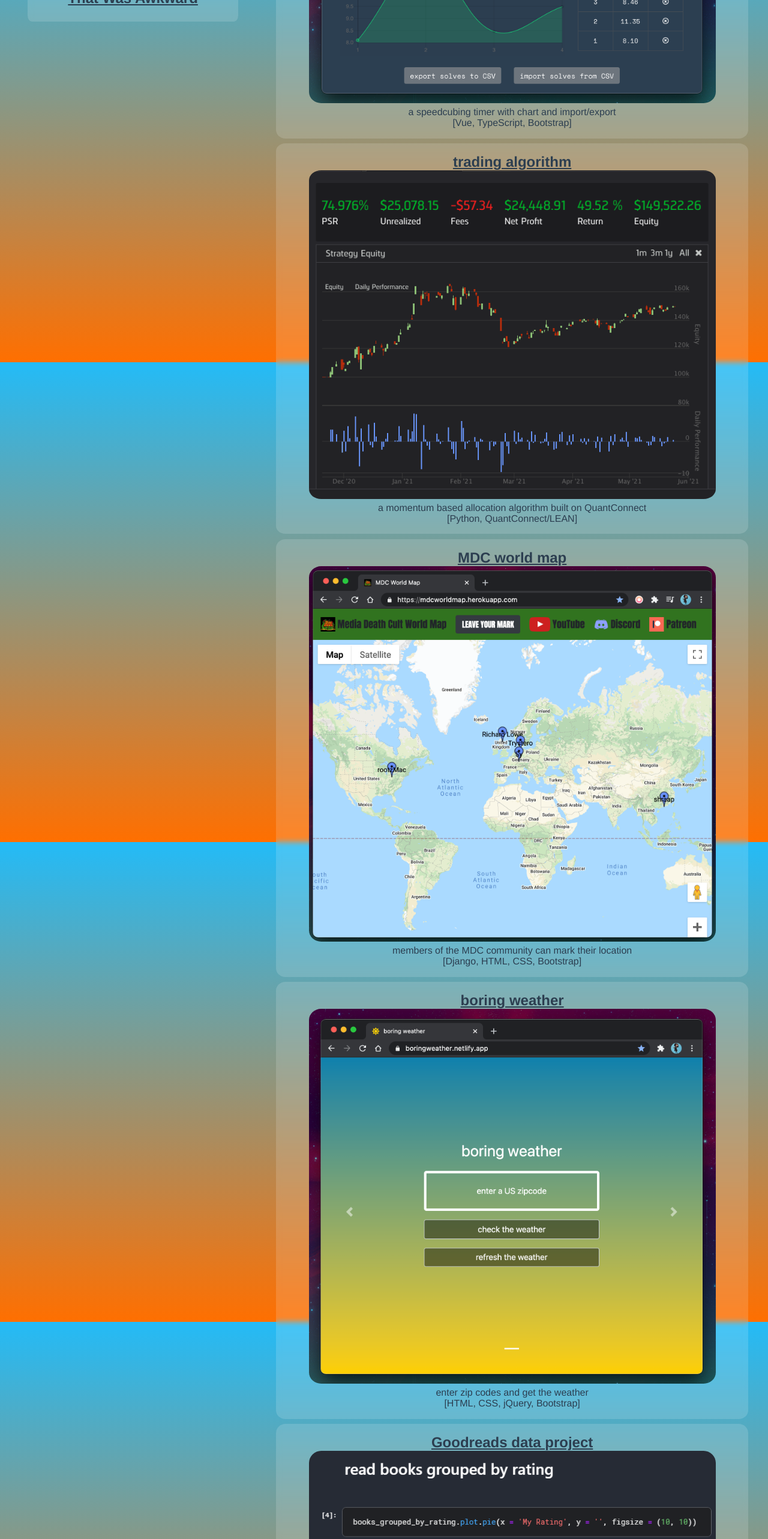
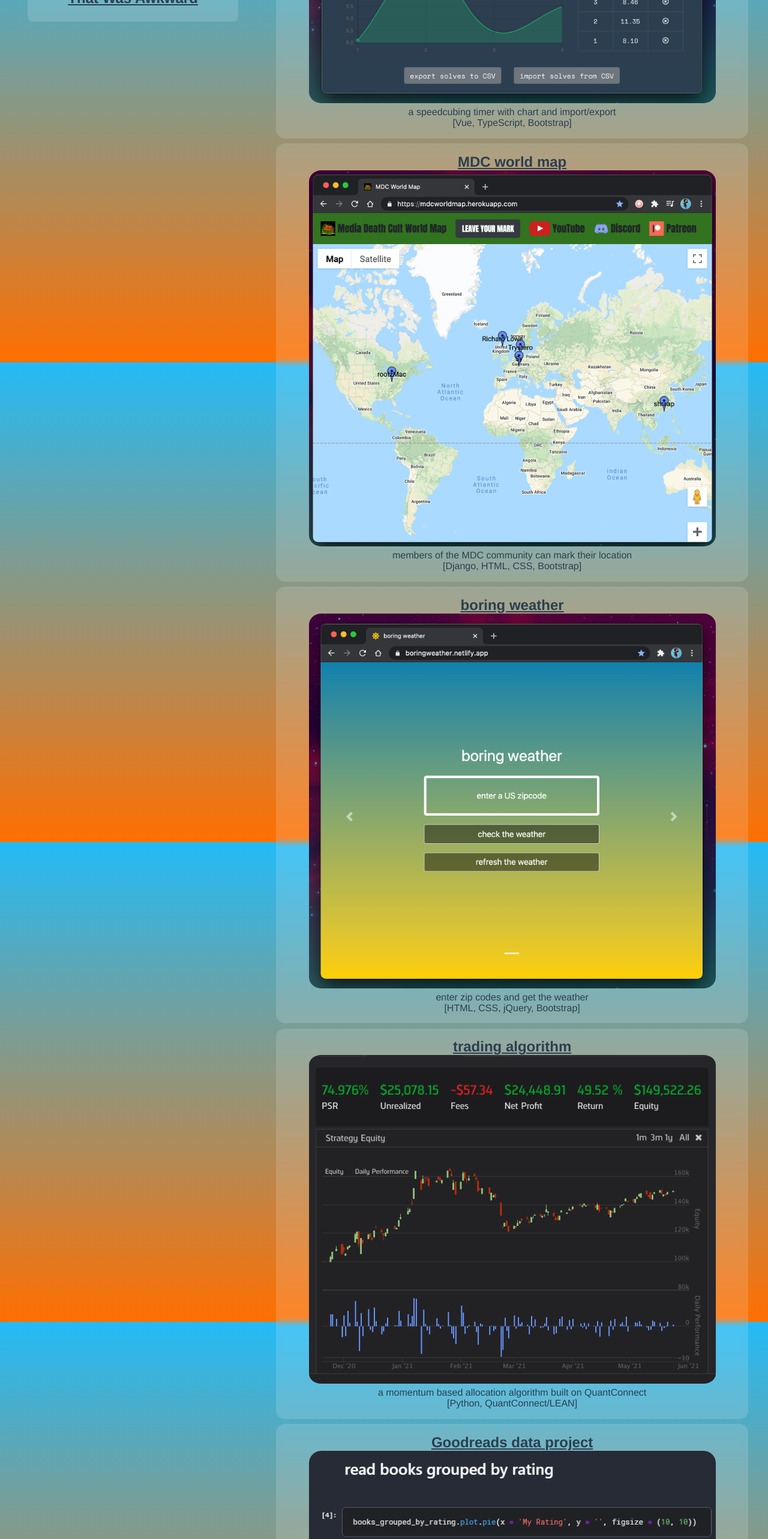
Before and after one commit to ruthrootz/portfolio, a Vue app: page / in a window 1280 px wide. Shown: the part 996-3562 px from the top of the page at 60% size. Built offline with nearby package versions, Linux system fonts and the light colour scheme.

Commit message:
reordered projects

```diff
--- a/src/components/Home.vue
+++ b/src/components/Home.vue
@@ -88,15 +88,6 @@
                         <div>[Vue, TypeScript, Bootstrap]</div>
                     </li>
                     <li class="foggy-glass demo">
-                        <a id="quant" href="https://github.com/ruthrootz/quantconnect-trading-algorithm" target="_blank">trading algorithm
-                            <div>
-                                <img class="demo-image" src="@/assets/alg.png" alt="screenshot of trading algorithm results" />
-                            </div>
-                        </a>
-                        <div>a momentum based allocation algorithm built on QuantConnect</div>
-                        <div>[Python, QuantConnect/LEAN]</div>
-                    </li>
-                    <li class="foggy-glass demo">
                         <a id="mdc" href="https://mdcworldmap.herokuapp.com/" target="_blank">MDC world map
                             <div>
                                 <img class="demo-image" src="@/assets/mdcmap.png" alt="screenshot of world map web app" />
@@ -113,6 +104,15 @@
                         </a>
                         <div>enter zip codes and get the weather</div>
                         <div>[HTML, CSS, jQuery, Bootstrap]</div>
+                    </li>
+                    <li class="foggy-glass demo">
+                        <a id="quant" href="https://github.com/ruthrootz/quantconnect-trading-algorithm" target="_blank">trading algorithm
+                            <div>
+                                <img class="demo-image" src="@/assets/alg.png" alt="screenshot of trading algorithm results" />
+                            </div>
+                        </a>
+                        <div>a momentum based allocation algorithm built on QuantConnect</div>
+                        <div>[Python, QuantConnect/LEAN]</div>
                     </li>
                     <li class="foggy-glass demo">
                         <a id="goodreads" href="https://www.kaggle.com/ruthrootz/my-goodreads-reading-data" target="_blank">Goodreads data project
```
